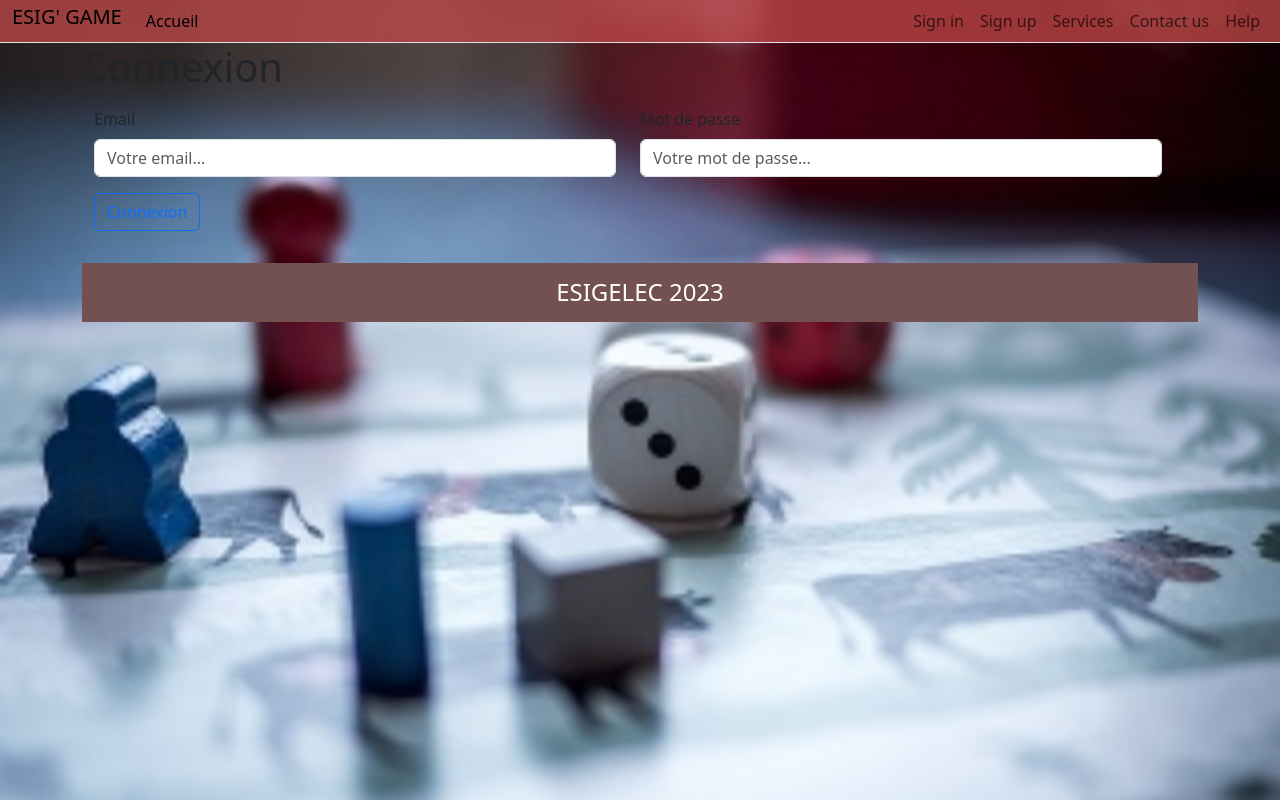
After one commit to ADEBIKPE/Plateforme_de_simulation_de_jeux, a PHP site: page /connexion.php in a window 1280 px wide. The commit adds this page. Run offline with PHP 8.4, Linux system fonts and the light colour scheme.

Commit message:
Creation des pages accueil, inscription, connexion

```diff
--- /dev/null
+++ b/connexion.php
@@ -0,0 +1,41 @@
+<?php
+session_start();
+    $titre = "Connexion";
+    include 'header.inc.php';
+    include 'menu.inc.php';
+?>
+<div class="container">
+<h1>Connexion</h1>
+<?php
+    if(isset($_SESSION['message'])) {
+        if($_SESSION['message']=="Erreur de connexion")
+        {echo '<div class="alert alert-danger alert-dismissible fade show" role="alert">';
+        }else{echo '<div class="alert alert-primary alert-dismissible fade show" role="alert">';}
+        echo $_SESSION['message'];
+        echo '<button type="button" class="btn-close" data-bs-dismiss="alert" aria-label="Close"></button>';
+        echo '</div>';
+        unset($_SESSION['message']);
+    }
+    ?>
+<form  method="POST" action="tt_connexion.php">
+    <div class="container">
+    <div class="row my-3">
+        <div class="row">
+        <div class="col-md-6">
+            <label for="email" class="form-label">Email</label>
+            <input type="email" class="form-control " id="email" name="email" placeholder="Votre email..." required>
+        </div>
+        <div class="col-md-6">
+            <label for="password" class="form-label">Mot de passe</label>
+            <input type="password" class="form-control " id="password" name="password" placeholder="Votre mot de passe..." required>
+        </div>
+        </div>
+        <div class="row my-3">
+        <div class="d-grid gap-2 d-md-block"><button class="btn btn-outline-primary" type="submit">Connexion</button></div>
+        </div>
+    </div>
+</form>
+</div>
+<?php
+    include 'footer.inc.php';
+?>
--- /dev/null
+++ b/footer.inc.php
@@ -0,0 +1,11 @@
+<script src="https://cdn.jsdelivr.net/npm/bootstrap@5.3.1/dist/js/bootstrap.bundle.min.js"
+  integrity="sha384-HwwvtgBNo3bZJJLYd8oVXjrBZt8cqVSpeBNS5n7C8IVInixGAoxmnlMuBnhbgrkm" crossorigin="anonymous"></script>
+
+</body>
+
+<footer id="footer">
+  <!-- Contenu du pied de page -->
+    <h4>ESIGELEC 2023</h4>
+</footer>
+
+</html>
--- /dev/null
+++ b/header.inc.php
@@ -0,0 +1,10 @@
+<!doctype html>
+<html lang="fr">
+  <head>
+    <meta charset="utf-8">
+    <meta name="viewport" content="width=device-width, initial-scale=1">
+    <title><?php echo $titre;?></title>
+    <link href="https://cdn.jsdelivr.net/npm/bootstrap@5.3.1/dist/css/bootstrap.min.css" rel="stylesheet" integrity="sha384-4bw+/aepP/YC94hEpVNVgiZdgIC5+VKNBQNGCHeKRQN+PtmoHDEXuppvnDJzQIu9" crossorigin="anonymous">
+    <link href="styles.css" rel="stylesheet">
+  </head>
+  <body>
--- /dev/null
+++ b/logout.php
@@ -0,0 +1,5 @@
+<?php
+session_start();
+session_destroy();
+header("location:index.php");
+?>
--- /dev/null
+++ b/menu.inc.php
@@ -0,0 +1,67 @@
+<nav class="navbar navbar-expand-md bg-clor border-bottom border-body">
+  <div class="container-fluid">
+    <h1 class="navbar-brand" href="#">ESIG' GAME</h1>
+    <button class="navbar-toggler" type="button" data-bs-toggle="collapse" data-bs-target="#navbarText"
+      aria-controls="navbarText" aria-expanded="false" aria-label="Toggle navigation">
+      <span class="navbar-toggler-icon"></span>
+    </button>
+    <div class="collapse navbar-collapse" id="navbarText">
+      <ul class="navbar-nav me-auto mb-lg-0">
+        <li class="nav-item">
+          <a class="nav-link active" aria-current="page" href="index.php">Accueil</a>
+        </li>
+        <li class="nav-item">
+          <!-- <a class="nav-link" href="page.php">Une page</a> -->
+        </li>
+
+        <?php
+
+        if ((isset($_SESSION['PROFILE']))) {
+          $nom = $_SESSION['PROFILE']['nom'];
+          echo '<li class="nav-item">';
+          echo '<a class="nav-link" href="chez.php">Chez ' . $nom . '</a>';
+          echo '</li>';
+        }
+        ?>
+
+
+      </ul>
+
+      <?php
+      if (!(isset($_SESSION['PROFILE']))) {
+
+
+        echo ' <ul class="navbar-nav mb-lg-0">
+        <li class="nav-item">
+          <a class="nav-link"  href="inscription.php">Sign in</a>
+        </li>
+        <li class="nav-item">
+          <a class="nav-link" href="connexion.php">Sign up</a>
+        </li>
+        <li class="nav-item">
+          <a class="nav-link" href="infos.php">Services</a>
+        </li>
+        <li class="nav-item">
+          <a class="nav-link" href="infos.php">Contact us</a>
+        </li>
+        <li class="nav-item">
+          <a class="nav-link" href="infos.php">Help</a>
+        </li>
+
+      </ul>';
+      } else {
+
+        echo ' <ul class="navbar-nav mb-lg-0">
+       <li class="nav-item">
+         <a class="nav-link" href="logout.php">Logout</a>
+       </li>
+
+     </ul>';
+
+      }
+
+
+      ?>
+    </div>
+  </div>
+</nav>
--- /dev/null
+++ b/param.inc.php
@@ -0,0 +1,6 @@
+<?php
+  $host="localhost";
+  $login="root";
+  $passwd="";
+  $dbname="monsite";
+?>
--- /dev/null
+++ b/styles.css
@@ -0,0 +1,49 @@
+.navbar.bg-clor {
+    background-color: rgba(196, 74, 74, 0.74); /* C44A4A à 74% en notation RGBA */
+    margin: 0;
+
+    padding: 0;
+
+    height: 100%;
+
+    width: 100%;
+
+    display: flex;
+
+    align-items: center;
+
+    justify-content: center;
+}
+
+body {
+    display: flex;
+    flex-direction: column;
+    min-height: 100vh; /* 100% de la hauteur de la vue (viewport height) */
+    margin: 0;
+    background-image: url('images/image_Accueil.jpg'); /* Remplacez 'chemin/vers/votre/image.jpg' par le chemin de votre image */
+    background-size: cover; /* Ajuste la taille de l'image pour couvrir tout l'arrière-plan */
+    background-position: center; /* Centre l'image sur l'arrière-plan */
+    background-repeat: no-repeat; /* Empêche la répétition de l'image */
+    margin-top: 0; /* Supprime la marge supérieure pour coller l'image à la barre de navigation */
+
+}
+
+.content {
+    flex: 1; /* Utilise tout l'espace disponible en dessous du pied de page */
+    margin: 0; /* Supprimer la marge par défaut du contenu */
+
+}
+
+
+#footer {
+    background-color: #735151;
+    color: white; /* Définissez la couleur du texte pour le pied de page */
+    padding: 15px; /* Ajoutez de l'espace autour du pied de page */
+    display: flex;
+    justify-content: center;
+    align-items: center;
+}
+
+#footer h4 {
+    margin: 0; /* Supprimer les marges par défaut du h4 */
+  }
```
Also changed, not shown: index.php (+47 -14 lines), inscription.php (added, +39 -0 lines), tt_connexion.php (added, +60 -0 lines), tt_inscription.php (added, +40 -0 lines), images/image_Accueil.jpg (added).
